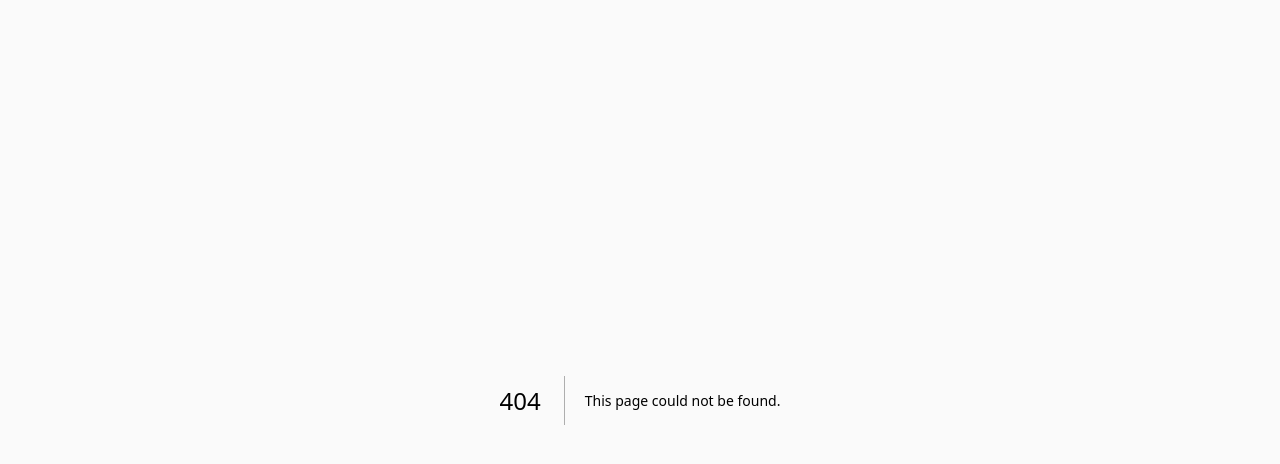
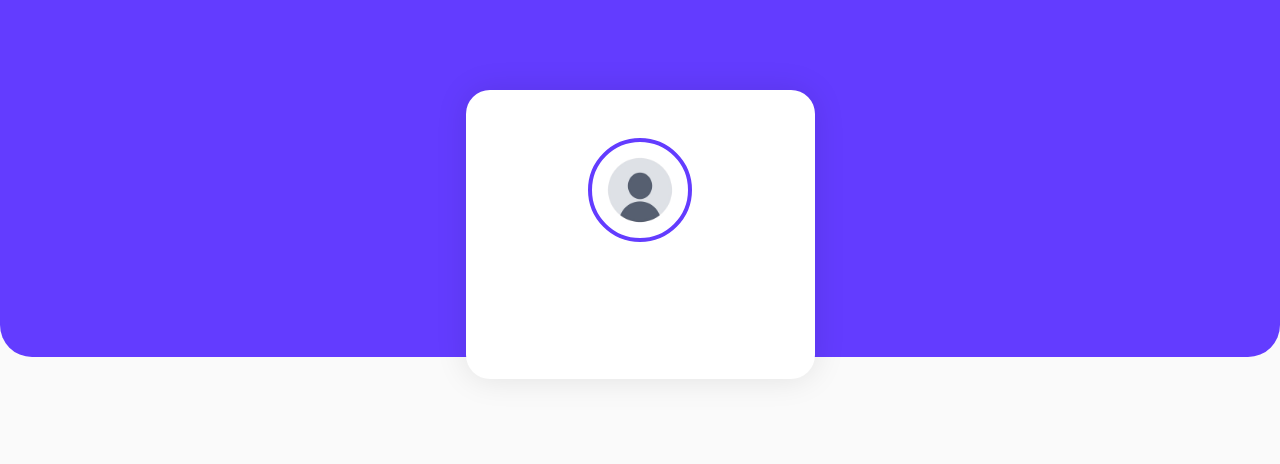
Before and after one commit to CodeDeveloper19/link_sharing_app, a Next.js app: page /viewuser in a window 1280 px wide. Before the commit this address had no page. Shown: the top 464 px of the page. Built offline with nearby package versions, Linux system fonts and the light colour scheme.

Commit message:
fixed missing image bug

```diff
--- a/src/app/dashboard/page.tsx
+++ b/src/app/dashboard/page.tsx
@@ -60,7 +60,7 @@ export default function DashBoard() {
                 setFirstName(data.firstName || '');
                 setLastName(data.lastName || '');
                 setEmail(data.email || '');
-                setImageURL(data.imageURL || null);
+                setImageURL(data.profileImage || null);
             }
         } catch (error) {
             console.error('Error fetching user data:', error);
--- a/src/app/preview/page.tsx
+++ b/src/app/preview/page.tsx
@@ -16,7 +16,6 @@ export default function Preview() {
     const [lastName, setLastName] = useState('');
     const [email, setEmail] = useState('');
     const [imageURL, setImageURL] = useState<string | null>(null);
-    const [userId, setUserId] = useState<string | null>(null); // Track the userId
     const router = useRouter();
 
     useEffect(() => {
@@ -24,7 +23,6 @@ export default function Preview() {
             if (!user) {
                 router.push('/');
             } else {
-                setUserId(user.uid); // Save userId
                 fetchUserData(user.uid);
             }
         });
@@ -53,7 +51,7 @@ export default function Preview() {
                 setFirstName(data.firstName || '');
                 setLastName(data.lastName || '');
                 setEmail(data.email || '');
-                setImageURL(data.imageURL || null);
+                setImageURL(data.profileImage || null);
             } else {
                 console.error('No such document!');
             }
@@ -62,15 +60,24 @@ export default function Preview() {
         }
     };
 
-    const copyToClipboard = async () => {
-        if (!userId) return;
+    const copyToClipBoard = async () => {
+        // Create the base URL for the 'viewuser' path
+        const baseUrl = new URL('/viewuser', window.location.origin);
 
-        // Generate the link to copy
-        const baseUrl = 'https://localhost:3000/preview';
-        const linkToCopy = `${baseUrl}?userId=${userId}`;
+        // Create query parameters
+        const queryParams = new URLSearchParams({
+            firstName,
+            lastName,
+            email,
+            imageURL: imageURL ?? '',
+            links: JSON.stringify(allLinks)
+        });
+
+        // Append query parameters to the base URL
+        baseUrl.search = queryParams.toString();
 
         try {
-            await navigator.clipboard.writeText(linkToCopy);
+            await navigator.clipboard.writeText(baseUrl.toString());
             setNotificationMessage("The link has been copied to your clipboard!");
             setShowNotification(true);
         } catch (err) {
@@ -78,6 +85,7 @@ export default function Preview() {
             setShowNotification(true);
         }
     };
+
 
     return (
         <>
@@ -87,7 +95,7 @@ export default function Preview() {
                         <Link href='/dashboard' className='hover:bg-[#EFEBFF] border-[1px] border-[#633CFF] w-[159px] h-[46px] flex items-center justify-center gap-[8px] rounded-[8px] text-[16px] leading-[24px] font-[600] text-[#633CFF]'>
                             Back to Editor
                         </Link>
-                        <button onClick={copyToClipboard} className='active:shadow-[0_0_32px_0_rgba(99,60,255,0.25)] rounded-[8px] text-[white] text-[16px] leading-[24px] font-[600] hover:bg-[#BEADFF] bg-[#633CFF] w-[159px] phone:w-[133px] h-[46px]'>
+                        <button onClick={copyToClipBoard} className='active:shadow-[0_0_32px_0_rgba(99,60,255,0.25)] rounded-[8px] text-[white] text-[16px] leading-[24px] font-[600] hover:bg-[#BEADFF] bg-[#633CFF] w-[159px] phone:w-[133px] h-[46px]'>
                             Share Link
                         </button>
                     </div>
@@ -99,7 +107,7 @@ export default function Preview() {
                     <div className='flex flex-col gap-[56px] w-full'>
                         <div className='w-full gap-[25px] flex flex-col items-center'>
                             <div className='relative rounded-full w-[104px] h-[104px] border-[4px] border-[#633CFF]'>
-                                <Image fill src={imageURL || '/dashboard/testing.jpg'} className='object-cover rounded-full' alt='image of user'/>
+                                <Image fill src={imageURL || '/default_image.png'} className='object-cover rounded-full' alt='image of user'/>
                             </div>
                             <div className='flex flex-col max-w-[173px] gap-[8px] text-center'>
                                 <h1 className='font-[700] text-[32px] leading-[48px] text-[#333333]'>{firstName} {lastName}</h1>
--- /dev/null
+++ b/src/app/viewuser/page.tsx
@@ -0,0 +1,66 @@
+'use client'
+import { useEffect, useState } from 'react';
+import LinkBox from '@/components/linkbox';
+import Image from 'next/image';
+
+const ViewUser = () => {
+    const [userData, setUserData] = useState<any>(null);
+
+    useEffect(() => {
+        const parseQueryParams = () => {
+            // Get the current URL
+            const url = new URL(window.location.href);
+            const queryParams = new URLSearchParams(url.search);
+
+            // Extract query parameters
+            const userData = {
+                firstName: queryParams.get('firstName') || '',
+                lastName: queryParams.get('lastName') || '',
+                email: queryParams.get('email') || '',
+                imageURL: queryParams.get('imageURL') || '',
+                links: JSON.parse(queryParams.get('links') || '[]') || []
+            };
+            setUserData(userData);
+        };
+
+        parseQueryParams();
+    }, []);
+
+    if (!userData) return <div></div>;
+
+    return (
+        <>
+            <div className='hidden phone:block w-full absolute top-0 z-0 bg-[#633CFF] rounded-b-[32px] h-[357px]'></div>
+            <main className='w-full flex justify-center z-10 mb-0 phone:mb-[200px]'>
+                <div className='w-full max-w-none phone:max-w-[349px] relative top-0 phone:top-[90px] rounded-none phone:rounded-[24px] gap-[8px] py-[48px] px-[56px] bg-white phone:shadow-[0_0_32px_0_#0000001A]'>
+                    <div className='flex flex-col gap-[56px] w-full'>
+                        <div className='w-full gap-[25px] flex flex-col items-center'>
+                            <div className='relative rounded-full w-[104px] h-[104px] border-[4px] border-[#633CFF]'>
+                                <Image unoptimized fill src={userData.imageURL || '/default_image.png'} className='object-cover rounded-full' alt='User image'/>
+                            </div>
+                            <div className='flex flex-col max-w-[173px] gap-[8px] text-center'>
+                                <h1 className='font-[700] text-[32px] leading-[48px] text-[#333333]'>{userData.firstName} {userData.lastName}</h1>
+                                <p className='font-[400] text-[16px] leading-[24px] text-[#737373]'>{userData.email}</p>
+                            </div>
+                        </div>
+                        <div className='flex flex-col gap-[20px] w-[237px]'>
+                            {userData.links.map((link: any, index: number) => (
+                                <LinkBox
+                                    key={index}
+                                    height='56px'
+                                    textHeight='16px'
+                                    backgroundColor={link.backgroundColor}
+                                    iconLink={link.iconLink}
+                                    iconName={link.iconName}
+                                    iconUrl={link.iconUrl}
+                                />
+                            ))}
+                        </div>
+                    </div>
+                </div>
+            </main>
+        </>
+    );
+};
+
+export default ViewUser;
--- a/src/components/phoneprofiledetails.tsx
+++ b/src/components/phoneprofiledetails.tsx
@@ -15,7 +15,7 @@ export default function PhoneProfileDetails() {
             <div className='relative w-[237px] h-[514px] flex flex-col gap-[56px] top-[5px] bg-white'>
                 <div className='flex flex-col gap-[25px] items-center'>
                     <div className={`${imageURL === '' ? 'hidden' : 'block'} rounded-full w-[96px] h-[96px] relative border-[4px] bg-[#EEEEEE] border-[#633CFF]`}>
-                        <Image fill unoptimized src={imageURL ?? ''} className='rounded-full object-cover' alt='image of user'/>
+                        <Image fill unoptimized src={imageURL ?? '/default_image.png'} className='rounded-full object-cover' alt='image of user'/>
                     </div>
                     <div className='flex flex-col max-w-[123px] gap-[8px] text-center'>
                         <h2 className={`${imageURL === '' ? 'hidden' : 'block'} font-[600] text-[18px] leading-[27px] text-[#333333]`}>
```
Also changed, not shown: public/dashboard/testing.jpg (deleted), public/default_image.png (added).
